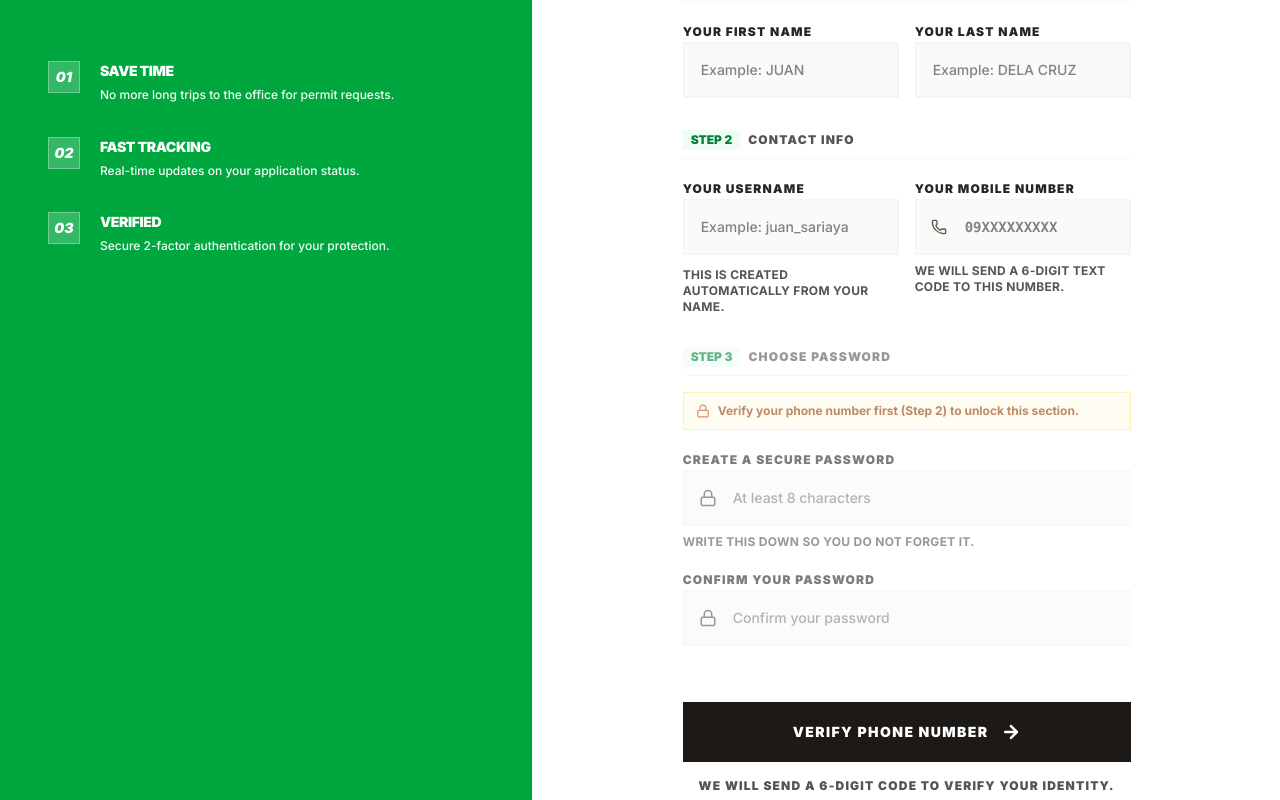
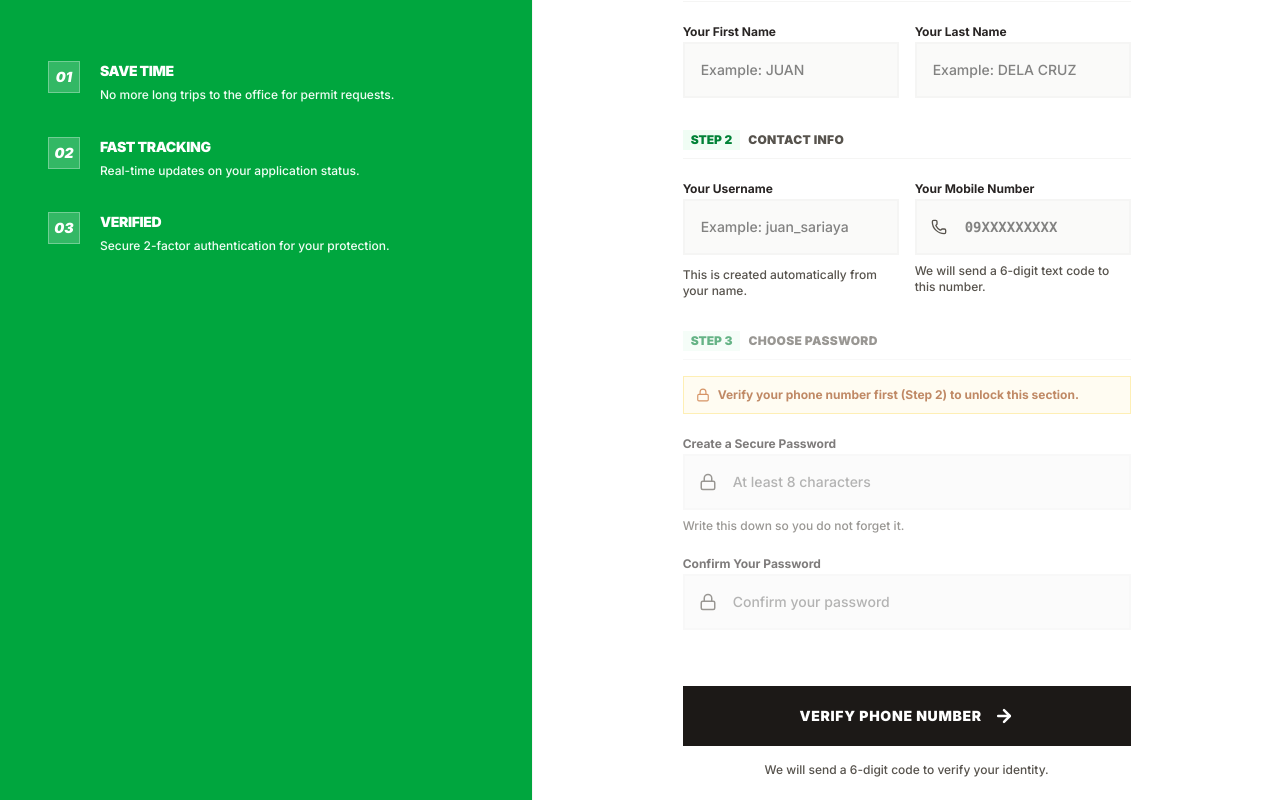
Before and after one commit to jico19/capstoneV2, a React (Vite) app in the folder frontend/: page /register in a window 1280 px wide. Shown: the part 360-1160 px from the top of the page. Built offline with nearby package versions, Linux system fonts and the light colour scheme.

Commit message:
fix: switch register form labels to sentence case for readability

```diff
--- a/frontend/src/pages/auth/RegisterPage.jsx
+++ b/frontend/src/pages/auth/RegisterPage.jsx
@@ -267,7 +267,7 @@ const RegisterPage = () => {
                             <div className="bg-red-50 border-l-4 border-red-600 p-4 flex items-start gap-3 animate-in fade-in slide-in-from-top-2 duration-200">
                                 <AlertCircle className="text-red-600 mt-0.5 flex-shrink-0" size={18} />
                                 <div>
-                                    <p className="text-xs font-black text-red-700 uppercase tracking-widest leading-none mb-1">Registration Error</p>
+                                    <p className="text-xs font-bold text-red-700 leading-none mb-1">Registration Error</p>
                                     <p className="text-xs font-medium text-red-600">{globalError}</p>
                                 </div>
                             </div>
@@ -278,11 +278,11 @@ const RegisterPage = () => {
                             <div className="space-y-4">
                                 <div className="flex items-center gap-2 border-b border-stone-100 pb-2">
                                     <span className="text-xs font-black text-green-700 bg-green-50 px-2 py-0.5">STEP 1</span>
-                                    <h3 className="text-xs font-black uppercase tracking-widest text-stone-600">Your Details</h3>
+                                    <h3 className="text-xs font-black uppercase tracking-wide text-stone-600">Your Details</h3>
                                 </div>
                                 <div className="grid grid-cols-1 sm:grid-cols-2 gap-4">
                                     <div className="space-y-2">
-                                        <label className="text-xs font-black uppercase tracking-widest text-stone-800">Your First Name</label>
+                                        <label className="text-xs font-bold text-stone-800">Your First Name</label>
                                         {/* Register first name input with required rule. Custom onChange is passed within register options to prevent overriding hook-form state mapping. */}
                                         <input
                                             type="text"
@@ -294,10 +294,10 @@ const RegisterPage = () => {
                                             placeholder="Example: JUAN"
                                             readOnly={isOTPVerified}
                                         />
-                                        {errors.first_name && <p className="text-xs font-bold text-red-600 uppercase mt-1">{errors.first_name.message}</p>}
+                                        {errors.first_name && <p className="text-xs font-bold text-red-600 mt-1">{errors.first_name.message}</p>}
                                     </div>
                                     <div className="space-y-2">
-                                        <label className="text-xs font-black uppercase tracking-widest text-stone-800">Your Last Name</label>
+                                        <label className="text-xs font-bold text-stone-800">Your Last Name</label>
                                         {/* Register last name input with required rule. Custom onChange is passed within register options to prevent overriding hook-form state mapping. */}
                                         <input
                                             type="text"
@@ -309,7 +309,7 @@ const RegisterPage = () => {
                                             placeholder="Example: DELA CRUZ"
                                             readOnly={isOTPVerified}
                                         />
-                                        {errors.last_name && <p className="text-xs font-bold text-red-600 uppercase mt-1">{errors.last_name.message}</p>}
+                                        {errors.last_name && <p className="text-xs font-bold text-red-600 mt-1">{errors.last_name.message}</p>}
                                     </div>
                                 </div>
                             </div>
@@ -318,11 +318,11 @@ const RegisterPage = () => {
                             <div className="space-y-4">
                                 <div className="flex items-center gap-2 border-b border-stone-100 pb-2">
                                     <span className="text-xs font-black text-green-700 bg-green-50 px-2 py-0.5">STEP 2</span>
-                                    <h3 className="text-xs font-black uppercase tracking-widest text-stone-600">Contact Info</h3>
+                                    <h3 className="text-xs font-black uppercase tracking-wide text-stone-600">Contact Info</h3>
                                 </div>
                                 <div className="grid grid-cols-1 sm:grid-cols-2 gap-4">
                                     <div className="space-y-2">
-                                        <label className="text-xs font-black uppercase tracking-widest text-stone-800">Your Username</label>
+                                        <label className="text-xs font-bold text-stone-800">Your Username</label>
                                         {/* Register login name input with required rule. Custom onChange is passed within register options to prevent overriding hook-form state mapping. */}
                                         <input
                                             type="text"
@@ -337,11 +337,11 @@ const RegisterPage = () => {
                                             placeholder="Example: juan_sariaya"
                                             readOnly={isOTPVerified}
                                         />
-                                        <p className="text-xs text-stone-600 font-bold uppercase tracking-wide mt-1">This is created automatically from your name.</p>
-                                        {errors.username && <p className="text-xs font-bold text-red-600 uppercase mt-1">{errors.username.message}</p>}
+                                        <p className="text-xs text-stone-600 font-medium mt-1">This is created automatically from your name.</p>
+                                        {errors.username && <p className="text-xs font-bold text-red-600 mt-1">{errors.username.message}</p>}
                                     </div>
                                     <div className="space-y-2">
-                                        <label className="text-xs font-black uppercase tracking-widest text-stone-800">Your Mobile Number</label>
+                                        <label className="text-xs font-bold text-stone-800">Your Mobile Number</label>
                                         <div className="relative">
                                             <Phone className="absolute left-4 top-1/2 -translate-y-1/2 text-stone-600" size={16} />
                                             {/* Register mobile phone input. Custom onChange is passed within register options to prevent overriding hook-form state mapping. */}
@@ -377,8 +377,8 @@ const RegisterPage = () => {
                                                 </div>
                                             )}
                                         </div>
-                                        <p className="text-xs text-stone-600 font-bold uppercase tracking-wide mt-1">We will send a 6-digit text code to this number.</p>
-                                        {errors.phone && <p className="text-xs font-bold text-red-600 uppercase mt-1">{errors.phone.message}</p>}
+                                        <p className="text-xs text-stone-600 font-medium mt-1">We will send a 6-digit text code to this number.</p>
+                                        {errors.phone && <p className="text-xs font-bold text-red-600 mt-1">{errors.phone.message}</p>}
                                     </div>
                                 </div>
                             </div>
@@ -387,7 +387,7 @@ const RegisterPage = () => {
                             <div className={`space-y-4 transition-opacity duration-300 ${isOTPVerified ? "opacity-100" : "opacity-60"}`}>
                                 <div className="flex items-center gap-2 border-b border-stone-100 pb-2">
                                     <span className="text-xs font-black text-green-700 bg-green-50 px-2 py-0.5">STEP 3</span>
-                                    <h3 className="text-xs font-black uppercase tracking-widest text-stone-600">Choose Password</h3>
+                                    <h3 className="text-xs font-black uppercase tracking-wide text-stone-600">Choose Password</h3>
                                 </div>
                                 {!isOTPVerified && (
                                     <div className="bg-amber-50 border border-amber-200 px-3 py-2.5 flex items-center gap-2">
@@ -398,7 +398,7 @@ const RegisterPage = () => {
                                     </div>
                                 )}
                                 <div className="space-y-2">
-                                    <label className="text-xs font-black uppercase tracking-widest text-stone-800">Create a Secure Password</label>
+                                    <label className="text-xs font-bold text-stone-800">Create a Secure Password</label>
                                     <div className="relative">
                                         <Lock className="absolute left-4 top-1/2 -translate-y-1/2 text-stone-600" size={18} />
                                         {/* Register password input. The field validation is conditional: it's required only after OTP has been verified and the field is enabled. */}
@@ -417,11 +417,11 @@ const RegisterPage = () => {
                                             disabled={!isOTPVerified}
                                         />
                                     </div>
-                                    <p className="text-xs text-stone-600 font-bold uppercase tracking-wide mt-1">Write this down so you do not forget it.</p>
-                                    {errors.password && <p className="text-xs font-bold text-red-600 uppercase mt-1">{errors.password.message}</p>}
+                                    <p className="text-xs text-stone-600 font-medium mt-1">Write this down so you do not forget it.</p>
+                                    {errors.password && <p className="text-xs font-bold text-red-600 mt-1">{errors.password.message}</p>}
                                 </div>
                                 <div className="space-y-2">
-                                    <label className="text-xs font-black uppercase tracking-widest text-stone-800">Confirm Your Password</label>
+                                    <label className="text-xs font-bold text-stone-800">Confirm Your Password</label>
                                     <div className="relative">
                                         <Lock className="absolute left-4 top-1/2 -translate-y-1/2 text-stone-600" size={18} />
                                         <input
@@ -436,7 +436,7 @@ const RegisterPage = () => {
                                             disabled={!isOTPVerified}
                                         />
                                     </div>
-                                    {errors.confirm_password && <p className="text-xs font-bold text-red-600 uppercase mt-1">{errors.confirm_password.message}</p>}
+                                    {errors.confirm_password && <p className="text-xs font-bold text-red-600 mt-1">{errors.confirm_password.message}</p>}
                                     {isOTPVerified && (
                                         <p className="text-[10px] font-black text-green-600 uppercase tracking-widest mt-2 flex items-center gap-1">
                                             <CheckCircle2 size={12} strokeWidth={3} /> Phone Verified. You can now set your password.
@@ -452,7 +452,7 @@ const RegisterPage = () => {
                                 id="submit-registration"
                                 type="submit"
                                 disabled={isSubmitting || isSendingOTP}
-                                className={`w-full py-5 rounded-none font-black text-sm uppercase tracking-widest transition-all flex items-center justify-center gap-3 disabled:opacity-50 ${isOTPVerified
+                                className={`w-full py-5 rounded-none font-black text-sm uppercase tracking-wider transition-all flex items-center justify-center gap-3 disabled:opacity-50 ${isOTPVerified
                                     ? "bg-green-700 hover:bg-green-800 text-white shadow-lg shadow-green-700/20"
                                     : "bg-stone-900 hover:bg-black text-white"
                                     }`}
@@ -470,7 +470,7 @@ const RegisterPage = () => {
                                 )}
                             </button>
                             {!isOTPVerified && (
-                                <p className="text-xs text-stone-600 font-black uppercase tracking-widest mt-4 text-center">
+                                <p className="text-xs text-stone-600 font-medium mt-4 text-center">
                                     We will send a 6-digit code to verify your identity.
                                 </p>
                             )}
@@ -482,7 +482,7 @@ const RegisterPage = () => {
                         <p className="text-stone-600 text-xs font-medium">
                             Already part of our network?
                         </p>
-                        <Link to="/login" className="inline-block mt-4 border-2 border-stone-200 hover:bg-stone-50 text-stone-900 px-10 py-4 text-[10px] font-black uppercase tracking-widest rounded-none transition-colors">
+                        <Link to="/login" className="inline-block mt-4 border-2 border-stone-200 hover:bg-stone-50 text-stone-900 px-10 py-4 text-[10px] font-black uppercase tracking-wider rounded-none transition-colors">
                             Log In Here
                         </Link>
                     </div>
```
Also changed, not shown: frontend/src/pages/auth/OTPModal.jsx (+4 -4 lines).
